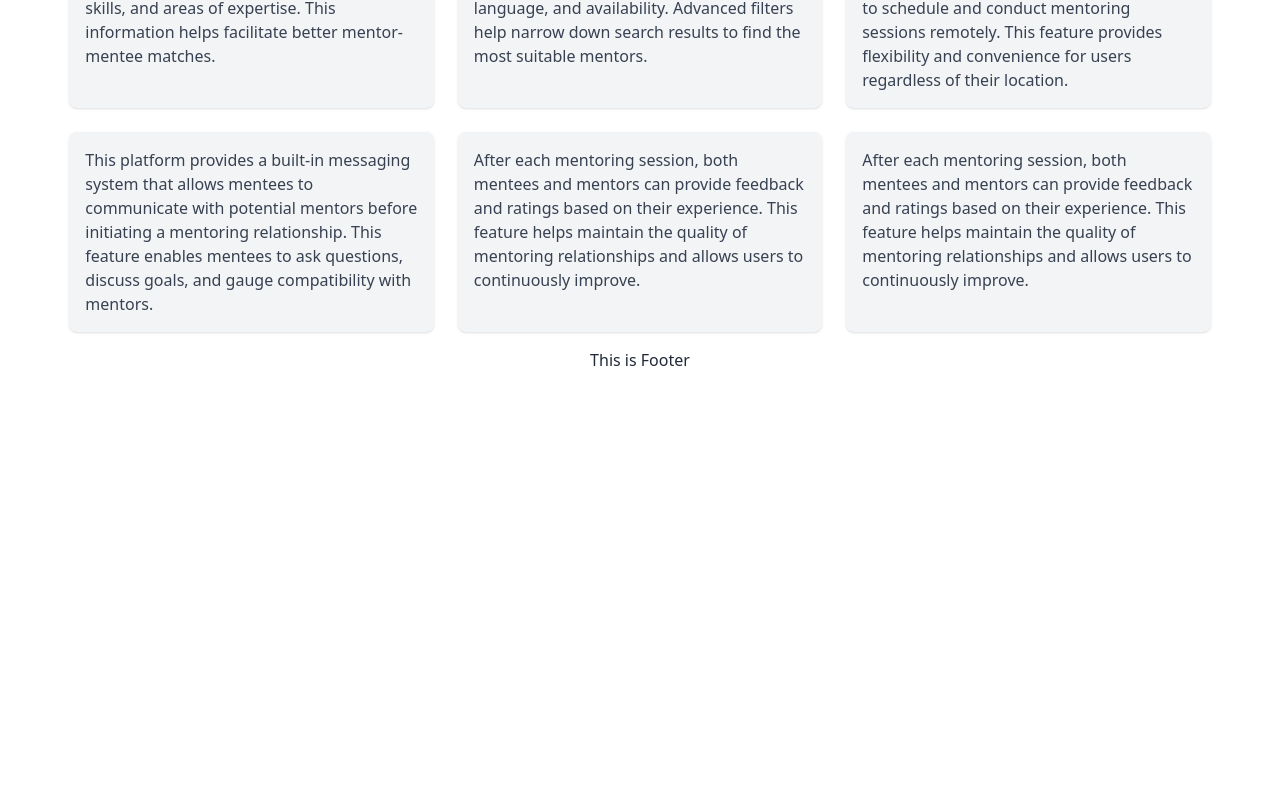
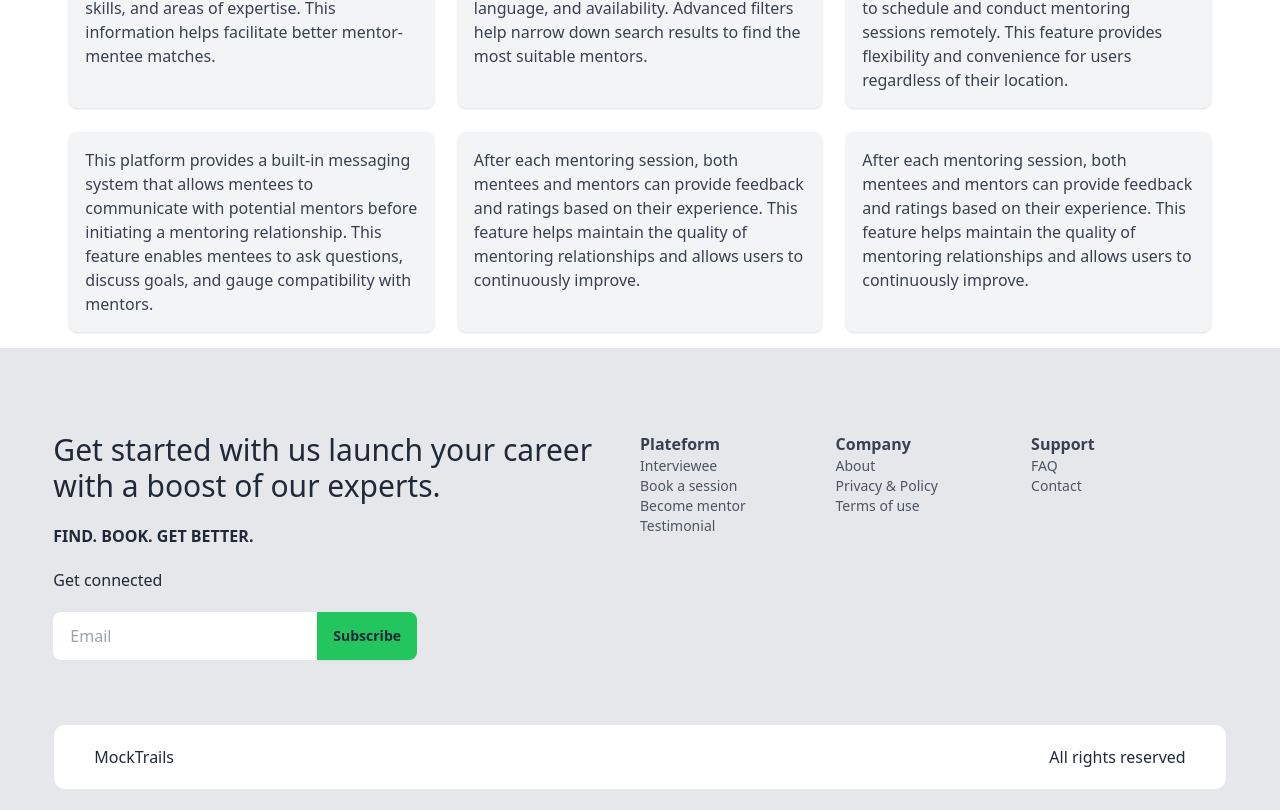
Before and after one commit to HiYasin/mocktrails-client, a React (Vite) app: page / in a window 1280 px wide. Shown: the part 1310-2120 px from the top of the page. Before the commit the page ends 1682 px from the top, so only its background shows below. Built offline with nearby package versions, Linux system fonts and the light colour scheme.

Commit message:
Footer created

```diff
--- /dev/null
+++ b/src/components/Footer.jsx
@@ -0,0 +1,55 @@
+import React from 'react';
+
+const Footer = () => {
+    return (
+        <div className='w-11/12 max-w-screen-xl mx-auto py-5'>
+            <div className='grid lg:grid-cols-2 py-16 gap-y-5'>
+                <div className='space-y-5 text-center md:text-left'>
+                    <h3 className='text-3xl font-medium'>Get started with us launch your career with a boost of our experts.</h3>
+                    <p className='font-bold'>FIND. BOOK. GET BETTER.</p>
+                    <p className=''>Get connected</p>
+                    <div className="join">
+                        <input className="input  join-item focus:border-none focus:outline-none" placeholder="Email" />
+                        <button className="btn join-item border-none bg-green-500">Subscribe</button>
+                    </div>
+                </div>
+                <div className='grid gap-y-5 sm:grid-cols-2 md:grid-cols-3 justify-center text-center md:text-left'>
+                    <div>
+                        <h2 className='text-md font-bold text-gray-700'>Plateform</h2>
+                        <ul className='text-sm text-gray-600'>
+                            <li>Interviewee</li>
+                            <li>Book a session</li>
+                            <li>Become mentor</li>
+                            <li>Testimonial</li>
+                        </ul>
+                    </div>
+                    <div>
+                        <h2 className='text-md font-bold text-gray-700'>Company</h2>
+                        <ul className='text-sm text-gray-600'>
+                            <li>About</li>
+                            <li>Privacy & Policy</li>
+                            <li>Terms of use</li>
+                        </ul>
+                    </div>
+                    <div>
+                        <h2 className='text-md font-bold text-gray-700'>Support</h2>
+                        <ul className='text-sm text-gray-600'>
+                            <li>FAQ</li>
+                            <li>Contact</li>
+                        </ul>
+                    </div>
+                </div>
+            </div>
+            <div className='flex justify-between border bg-white rounded-xl py-5 px-10'>
+                <div>
+                    <h1>MockTrails</h1>
+                </div>
+                <div>
+                    All rights reserved
+                </div>
+            </div>
+        </div>
+    );
+};
+
+export default Footer;
--- a/src/layouts/HomeLayout.jsx
+++ b/src/layouts/HomeLayout.jsx
@@ -1,5 +1,6 @@
 import { Outlet } from "react-router-dom";
 import Navbar from "../components/Navbar";
+import Footer from "../components/Footer";
 
 
 const HomeLayout = () => {
@@ -11,8 +12,8 @@ const HomeLayout = () => {
             <main className="w-11/12 max-w-screen-xl mx-auto">
                 <Outlet></Outlet>
             </main>
-            <footer>
-                <h1 className="text-center">This is Footer</h1>
+            <footer className="bg-gray-200">
+                <Footer></Footer>
             </footer>
         </>
     );
```
